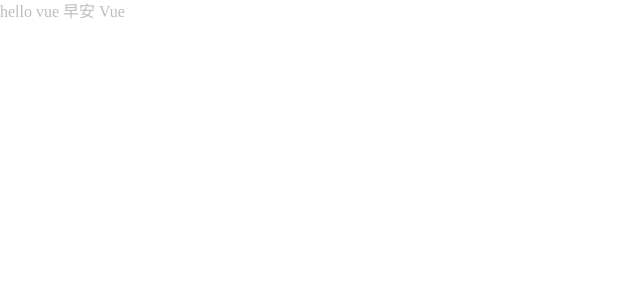
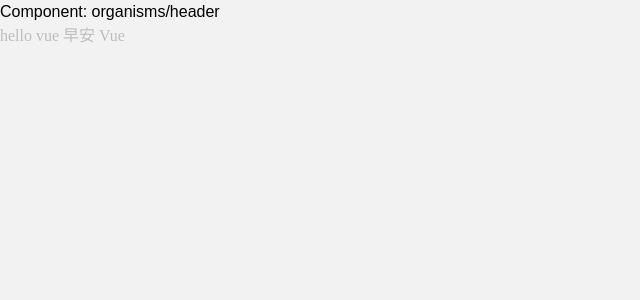
Before and after one commit to kongiok/giok-report, a Nuxt app: page / in a window 1280 px wide. Shown: the top 300 px of the page, without its empty margins (0-640 px from the left). Built offline with nearby package versions, Linux system fonts and the light colour scheme.

Commit message:
feat: Add Footer & Header

```diff
--- /dev/null
+++ b/components/organisms/footer.vue
@@ -0,0 +1,14 @@
+<script setup lang="ts"></script>
+
+<template>
+  <footer>
+    <!-- FAB Card -->
+    <div class="fab card">
+
+    </div>
+    <!-- Contacts -->
+
+  </footer>
+</template>
+
+<style scoped></style>
--- /dev/null
+++ b/components/organisms/header.vue
@@ -0,0 +1,9 @@
+<script setup lang="ts"></script>
+
+<template>
+  <div>
+    Component: organisms/header
+  </div>
+</template>
+
+<style scoped></style>
--- /dev/null
+++ b/layouts/default.vue
@@ -0,0 +1,17 @@
+<script setup lang="ts"></script>
+
+<template>
+  <div class="wrapper">
+    <organisms-header />
+    <slot />
+    <organisms-footer />
+  </div>
+</template>
+
+<style scoped>
+.wrapper {
+  @apply min-h-dvh max-w-full bg-concrete-100;
+  @apply grid grid-rows-[auto,1fr,auto];
+}
+
+</style>
```
